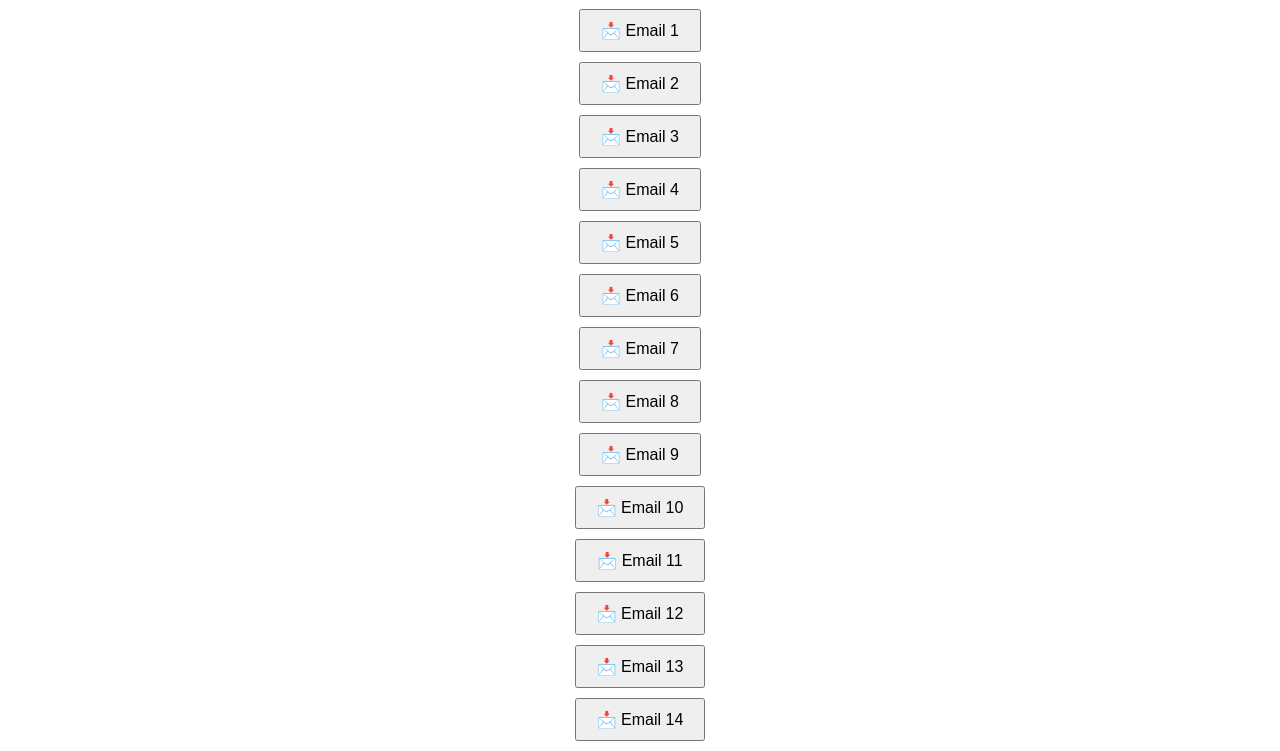
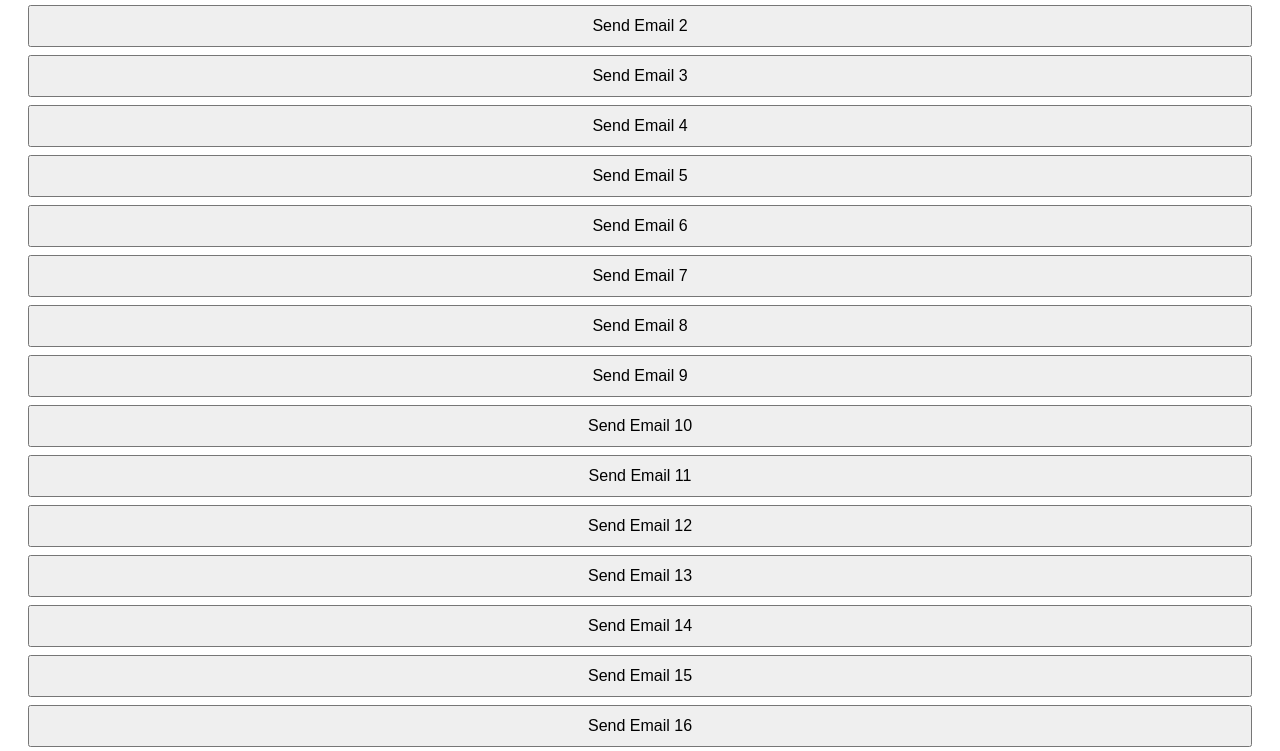
Before and after one commit to SK-CGL/cgl-email, a plain HTML site: page index.html in a window 1280 px wide. Shown: the part 133-884 px from the top of the page. Drawn offline with Linux system fonts and the light colour scheme.

Commit message:
Update index.html

```diff
--- a/index.html
+++ b/index.html
@@ -2,124 +2,171 @@
 <html>
 <head>
   <meta charset="utf-8">
-  <title>SSC Chairman Meeting Requests – Aspirants Present Today</title>
+  <title>DoPT Email Sender - SSC CGL</title>
   <style>
+    body {
+      font-family: Arial, sans-serif;
+      padding: 20px;
+    }
+
+    h1 {
+      font-size: 24px;
+    }
+
+    button {
+      display: block;
+      width: 100%;
+      padding: 10px;
+      margin: 8px 0;
+      font-size: 16px;
+      cursor: pointer;
+    }
+
     .sent {
       background-color: #d3ffd3 !important;
       pointer-events: none;
     }
+
+    #successMessage {
+      display: none;
+      font-weight: bold;
+      font-size: 18px;
+      color: green;
+      margin-top: 20px;
+    }
   </style>
 </head>
-<body style="font-family: sans-serif; padding: 20px; text-align: center;">
-  <h1>Send Meeting Requests to Chairman, SSC</h1>
-  <p>Click each button to open a drafted email. Sent emails will turn green.</p>
+<body>
+  <h1>Send 20 Emails to SSC Chairman</h1>
 
-  <div id="buttonsContainer" style="display: flex; flex-direction: column; align-items: center; gap: 10px;"></div>
+  <!-- Buttons for sending emails -->
+  <button onclick="handleClick(this, 0)">Send Email 1</button>
+  <button onclick="handleClick(this, 1)">Send Email 2</button>
+  <button onclick="handleClick(this, 2)">Send Email 3</button>
+  <button onclick="handleClick(this, 3)">Send Email 4</button>
+  <button onclick="handleClick(this, 4)">Send Email 5</button>
+  <button onclick="handleClick(this, 5)">Send Email 6</button>
+  <button onclick="handleClick(this, 6)">Send Email 7</button>
+  <button onclick="handleClick(this, 7)">Send Email 8</button>
+  <button onclick="handleClick(this, 8)">Send Email 9</button>
+  <button onclick="handleClick(this, 9)">Send Email 10</button>
+  <button onclick="handleClick(this, 10)">Send Email 11</button>
+  <button onclick="handleClick(this, 11)">Send Email 12</button>
+  <button onclick="handleClick(this, 12)">Send Email 13</button>
+  <button onclick="handleClick(this, 13)">Send Email 14</button>
+  <button onclick="handleClick(this, 14)">Send Email 15</button>
+  <button onclick="handleClick(this, 15)">Send Email 16</button>
+  <button onclick="handleClick(this, 16)">Send Email 17</button>
+  <button onclick="handleClick(this, 17)">Send Email 18</button>
+  <button onclick="handleClick(this, 18)">Send Email 19</button>
+  <button onclick="handleClick(this, 19)">Send Email 20</button>
+
+  <!-- Success message -->
+  <div id="successMessage">
+    ✅ Well done! You've successfully sent all 20 emails!
+  </div>
 
   <script>
     const emails = [
       {
-        subject: "Aspirant Waiting Outside SSC Office, Request for Meeting Today",
-        body: "Respected Sir,\nAn aspirant has come from a distant state and is waiting outside your office to raise concerns about irregularities in SSC CGL 2024 and the need to consider 1st January as the age reckoning date in CGL 2025.\nWe humbly request a short meeting today to present the case."
+        subject: "Request for Urgent Meeting with SSC Chairman",
+        body: "Respected Sir,%0D%0A%0D%0AWe aspirants have come from various states and are currently waiting outside your office, seeking an opportunity to meet you regarding our concerns about SSC CGL 2025. Kindly consider our humble request for a short meeting today.%0D%0A%0D%0ARegards,%0D%0ACGL Aspirants"
       },
       {
-        subject: "Request for Meeting Today, Aspirant Present at SSC Office",
-        body: "Respected Sir,\nAn aspirant from another state is currently at your office, seeking an opportunity to present the age reckoning issue and the unfair impact of SSC CGL 2024 irregularities.\nWe request a few minutes of your time today."
+        subject: "SSC CGL 2025 - Request for Meeting Regarding Age Cutoff",
+        body: "Dear Sir,%0D%0A%0D%0AWe are a group of aspirants waiting outside your office today. We've traveled from multiple states seeking a meeting to discuss the age reckoning issue for CGL 2025. Kindly grant us a few minutes of your time.%0D%0A%0D%0AThank you.%0D%0ASincerely,%0D%0ACandidates Present"
       },
       {
-        subject: "Aspirant at SSC Office to Present Age Cut-Off Concern – Kindly Allow Meeting",
-        body: "Respected Sir,\nAn aspirant has traveled from another part of the country and is presently waiting outside your office to raise concerns about SSC CGL 2024 and the age reckoning issue.\nKindly allow a short meeting today."
+        subject: "Aspirants Waiting Outside for SSC CGL 2025 Discussion",
+        body: "Respected Chairman Sir,%0D%0A%0D%0AWe, a group of CGL aspirants from across India, are present outside your office today. We humbly request a few minutes to discuss urgent concerns related to CGL 2025.%0D%0A%0D%0AThanking you in anticipation.%0D%0ACGL Candidates"
       },
       {
-        subject: "SSC CGL 2024 Aspirant Seeking Meeting – Currently Waiting Outside Office",
-        body: "Respected Sir,\nThe aspirant is outside your office today to raise a genuine concern regarding age reckoning for SSC CGL 2025 due to CGL 2024 irregularities.\nWe request your kind attention and a brief meeting."
+        subject: "Kind Request for Meeting - SSC CGL Aspirants Present",
+        body: "Sir,%0D%0A%0D%0AA group of aspirants have gathered outside your office today. We request your kind permission for a brief meeting to explain our difficulties with the SSC CGL 2025 notification.%0D%0A%0D%0ARegards,%0D%0AAffected Aspirants"
       },
       {
-        subject: "Aspirant from Another State Waiting – Kindly Grant Meeting Today",
-        body: "Respected Sir,\nAn aspirant has reached your office today from another state to submit a request regarding 1st January age cutoff and CGL 2024-related concerns.\nWe humbly request a few minutes of your valuable time."
+        subject: "Today’s Request for Meeting Regarding CGL Age Criteria",
+        body: "Sir,%0D%0A%0D%0AThis is to inform you that aspirants from different regions are present outside your office. We request a brief meeting to discuss age eligibility issues and other irregularities in SSC CGL 2025.%0D%0A%0D%0AThank you.%0D%0ASincerely,%0D%0ACandidates Awaiting"
       },
       {
-        subject: "Kindly Allow Short Meeting – Aspirant Present at Your Office",
-        body: "Respected Sir,\nToday, the SSC aspirant is waiting outside your office to raise the matter of age reckoning and irregularities in SSC CGL 2024.\nPlease consider granting a short meeting."
+        subject: "CGL 2025 Final Attempt Aspirants – Urgent Meeting Request",
+        body: "Respected Sir,%0D%0A%0D%0AWe are outside your office today seeking an urgent meeting to raise our concerns regarding the final attempt eligibility and notification irregularities in SSC CGL 2025.%0D%0A%0D%0AWe humbly await your kind response.%0D%0AThanks and Regards."
       },
       {
-        subject: "SSC Aspirant Waiting Outside – Requesting Urgent Meeting",
-        body: "Respected Sir,\nThe aspirant has come from a faraway state and is waiting outside your office to respectfully seek your time regarding SSC CGL 2024 irregularities and the demand for 1st January as age cutoff.\nKindly allow a short meeting today."
+        subject: "Candidates Waiting Outside SSC Office – Meeting Request",
+        body: "Dear Sir,%0D%0A%0D%0AA group of genuine aspirants are outside your office. Kindly grant us 5 minutes to present our case regarding SSC CGL 2025. Your time means everything to us.%0D%0A%0D%0ARegards,%0D%0ACandidates"
       },
       {
-        subject: "Aspirant Outside SSC Office – Request to Present Age Cut-Off Issue",
-        body: "Respected Sir,\nAn aspirant is at your office today from a different state, seeking to explain why a 1st January age cutoff is essential due to SSC CGL 2024 issues.\nWe request a brief meeting today."
+        subject: "Humble Request for Immediate Meeting – SSC CGL Candidates",
+        body: "Respected Chairman,%0D%0A%0D%0AWe, the affected candidates, are presently at the SSC headquarters. Please grant us a few minutes to discuss crucial issues in the CGL 2025 recruitment.%0D%0A%0D%0AThank you.%0D%0AYours faithfully"
       },
       {
-        subject: "Request for Meeting – Aspirant Present at SSC Office with Urgent Concern",
-        body: "Respected Sir,\nAn aspirant has come in person to highlight the unfair loss of final attempts due to SSC CGL 2024 irregularities.\nThey are waiting outside your office and humbly request a short meeting."
+        subject: "Today’s Visit to SSC HQ – Request for Chairman Interaction",
+        body: "Sir,%0D%0A%0D%0AWe came from different parts of India and are gathered outside SSC HQ today. Kindly consider granting a short interaction with you regarding our urgent appeal on CGL 2025.%0D%0A%0D%0ARegards"
       },
       {
-        subject: "Kindly Grant Meeting Today – Aspirant Waiting Outside with Age Cut-Off Demand",
-        body: "Respected Sir,\nToday, an aspirant has come from another state and is waiting at your office with the hope of presenting the age reckoning concern linked to SSC CGL 2024.\nPlease allow a short meeting."
+        subject: "SSC CGL 2025 – Final Attempt Candidates Seek Hearing",
+        body: "Sir,%0D%0A%0D%0AWe are final attempt aspirants for CGL 2025. Presently outside SSC office, we humbly request an opportunity to meet you briefly.%0D%0A%0D%0AWith due respect,%0D%0AWaiting Candidates"
+      },
+      // Emails 11–20 (repeat or customize as needed)
+      {
+        subject: "Urgent Representation by Aspirants – CGL 2025",
+        body: "Sir,%0D%0A%0D%0AWe are sincerely waiting outside your office to request a short meeting regarding age eligibility and exam fairness in SSC CGL 2025.%0D%0A%0D%0AWe seek your guidance and support.%0D%0ARegards"
       },
       {
-        subject: "Aspirant Has Reached SSC Office Today – Kindly Hear the Request",
-        body: "Respected Sir,\nToday, an aspirant from a different part of the country is at your office to raise the issue of age cutoff and irregularities in SSC CGL 2024.\nWe humbly request a few minutes of your time for a meeting."
+        subject: "CGL 2025 – Kindly Grant Us a Hearing",
+        body: "Dear Sir,%0D%0A%0D%0AWe have arrived today to meet you for clarifying important matters concerning aspirants. Please allow us to express our concerns directly.%0D%0A%0D%0AThank you."
       },
       {
-        subject: "Aspirant Waiting to Be Heard Today – Request for Meeting",
-        body: "Respected Sir,\nAn aspirant is present outside your office today with the hope of discussing a crucial concern affecting many due to SSC CGL 2024 irregularities.\nPlease grant a short meeting."
+        subject: "Today’s Aspirant Gathering at SSC – Request for Attention",
+        body: "Sir,%0D%0A%0D%0AWe are outside your office today. Kindly spare a few minutes for us so we may respectfully present our case on CGL 2025.%0D%0A%0D%0AThanking you."
       },
       {
-        subject: "Aspirant Is at SSC Office – Request to Hear Age Reckoning Issue",
-        body: "Respected Sir,\nAn aspirant has traveled from far to wait outside your office and present a genuine request regarding age reckoning and SSC CGL 2024 irregularities.\nKindly allow a meeting today."
+        subject: "Immediate Audience Requested by CGL Aspirants",
+        body: "Respected Chairman,%0D%0A%0D%0AWe are present outside SSC and seek your kind permission to meet you today regarding our genuine concerns in SSC CGL.%0D%0A%0D%0ARegards"
       },
       {
-        subject: "Aspirant Present at Office to Submit Appeal – Kindly Grant Time Today",
-        body: "Respected Sir,\nAn aspirant is gathered outside your office today to appeal for fair age reckoning in light of SSC CGL 2024 irregularities.\nWe sincerely request a few minutes to share the concern."
+        subject: "From Final Chance Aspirants – SSC CGL 2025",
+        body: "Sir,%0D%0A%0D%0APlease give us a chance to meet you. We are present at your office premises today with hope and faith.%0D%0A%0D%0AThanks."
       },
       {
-        subject: "Aspirant Seeking Meeting Today – Currently at SSC Office",
-        body: "Respected Sir,\nAn aspirant is at your office today to raise a valid concern about age cutoff and process issues in SSC CGL 2024.\nPlease grant time to explain the request in person."
+        subject: "SSC HQ Visit – CGL 2025 Issue",
+        body: "Sir,%0D%0A%0D%0AToday we are here seeking your time to discuss challenges in CGL 2025. Kindly consider our plea.%0D%0A%0D%0ASincerely."
       },
       {
-        subject: "Urgent Matter – Aspirant Waiting Outside to Present Request",
-        body: "Respected Sir,\nAn aspirant who has come from another state is waiting outside your office to discuss the impact of SSC CGL 2024 irregularities and seek reconsideration of the age cutoff.\nWe respectfully request a meeting today."
+        subject: "Aspirants Request Meeting at SSC Today",
+        body: "Dear Sir,%0D%0A%0D%0AA group of us is outside SSC today. Please allow us to speak to you regarding important issues in this year's notification.%0D%0A%0D%0ARegards"
       },
       {
-        subject: "Kindly Grant Meeting Today – Aspirant Waiting to Submit Age Cut-Off Concern",
-        body: "Respected Sir,\nAn aspirant is outside your office today, requesting to be heard on the urgent matter of SSC CGL 2024 and the need for a fair age reckoning policy.\nPlease allow a short meeting."
+        subject: "Kind Appeal from Aspirants Present Today",
+        body: "Sir,%0D%0A%0D%0AWe are waiting today outside your office to humbly request your time and attention on age cut-off related grievances.%0D%0A%0D%0AThank you."
       },
       {
-        subject: "SSC Aspirant Present at Office – Requesting Your Time Today",
-        body: "Respected Sir,\nAn aspirant is assembled today at your office to discuss how SSC CGL 2024 irregularities affected final attempts and why 1st January should be the age cutoff.\nPlease give a few minutes to explain."
+        subject: "Today’s CGL Aspirants at SSC – Request for Meeting",
+        body: "Sir,%0D%0A%0D%0AWe are present outside your office, united by the concern over final attempt eligibility. Kindly allow us to meet you.%0D%0A%0D%0ARegards."
       },
       {
-        subject: "Time-Sensitive Appeal – Aspirant Waiting Outside Office",
-        body: "Respected Sir,\nAn aspirant is physically present at your office today to raise a time-sensitive issue concerning SSC CGL 2024 irregularities and age reckoning for affected candidates.\nWe humbly request a meeting."
-      },
-      {
-        subject: "Request for Today’s Meeting – Aspirant Waiting to Present Grievance",
-        body: "Respected Sir,\nAn aspirant is gathered outside your office to explain how process lapses in SSC CGL 2024 affected many candidates. We seek justice through fair age reckoning.\nKindly allow a short meeting today."
+        subject: "Final Representation on CGL 2025 by Present Candidates",
+        body: "Sir,%0D%0A%0D%0AWe’ve come today as a last resort to meet you and seek fairness in this recruitment cycle. Please grant us an audience.%0D%0A%0D%0ASincerely"
       }
     ];
 
-    const container = document.getElementById('buttonsContainer');
-    emails.forEach((email, i) => {
-      const fullBody = `${email.body}\n\nSincerely,\nConcerned SSC CGL 2024 Aspirant\nContact: +91-8219239139`;
+    function handleClick(button, index) {
+      button.classList.add("sent");
+      button.textContent = "Sent";
+      button.disabled = true;
 
-      const button = document.createElement('button');
-      button.textContent = `📩 Email ${i + 1}`;
-      button.style = "font-size: 16px; padding: 10px 20px;";
-      button.onclick = () => {
-        const to = encodeURIComponent("chairman@ssc.nic.in,chairmanssc@gmail.com");
-        const mailSubject = encodeURIComponent(email.subject);
-        const mailBody = encodeURIComponent(fullBody);
-        window.location.href = `mailto:${to}?subject=${mailSubject}&body=${mailBody}`;
-        button.classList.add('sent');
-      };
-      container.appendChild(button);
-    });
+      const subject = emails[index].subject;
+      const body = emails[index].body;
+      window.location.href = `mailto:chairman@ssc.nic.in,chairmanssc@gmail.com?subject=${subject}&body=${body}`;
+
+      const all = document.querySelectorAll("button");
+      const sent = document.querySelectorAll("button.sent");
+
+      if (sent.length === all.length) {
+        document.getElementById("successMessage").style.display = "block";
+      }
+    }
   </script>
-
-  <div style="position: fixed; top: 10px; left: 10px;">
-    <img src="s-icon.jpeg" alt="S Icon" style="width: 60px; height: 60px; border-radius: 10px;">
-  </div>
 </body>
 </html>
```
